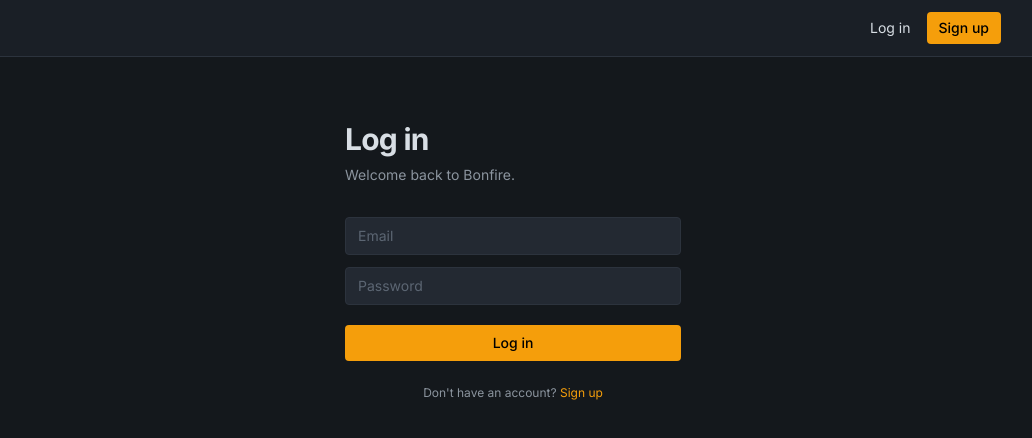
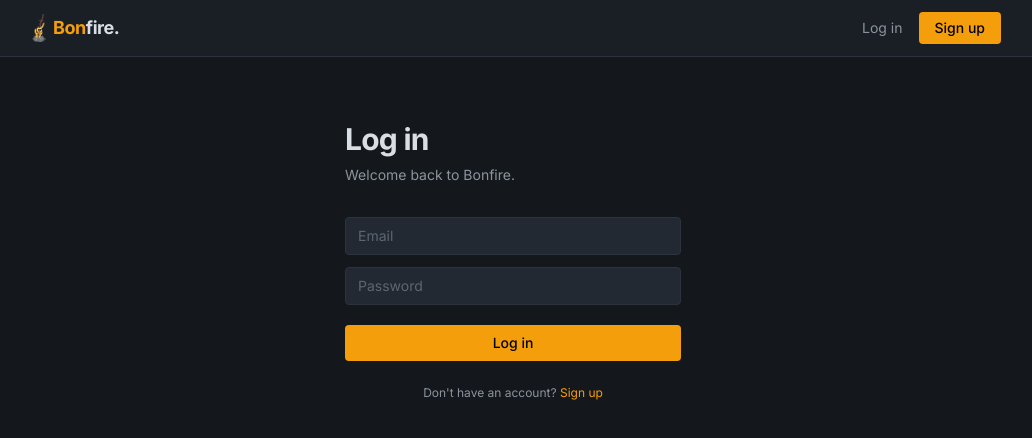
Before and after one commit to Stenca/game-backlog, a React (Vite) app in the folder frontend/: page /login in a window 1280 px wide. Shown: the top 438 px of the page, without its empty margins (127-1159 px from the left). Built offline with nearby package versions, Linux system fonts and the light colour scheme.

Commit message:
feat: home link in Header

```diff
--- a/frontend/src/components/Header.tsx
+++ b/frontend/src/components/Header.tsx
@@ -1,5 +1,6 @@
 import { Link, useNavigate } from "react-router-dom";
 import { useAuthStore } from "../stores/authStore";
+import bonfireImg from "../assets/bonfire.png";
 
 export default function Header() {
   const user = useAuthStore((s) => s.user);
@@ -13,21 +14,35 @@
 
   return (
     <header className="sticky top-0 z-20 border-b border-border bg-surface/95 backdrop-blur">
-      <div className="mx-auto flex max-w-5xl items-center px-6 py-3">
-        <nav className="ml-auto flex items-center gap-4">
+      <div className="mx-auto flex max-w-5xl items-center justify-between px-6 py-3">
+        <Link
+          to="/games"
+          className="flex shrink-0 items-center text-lg font-bold tracking-tight text-ink transition-colors hover:text-accent"
+        >
+          <img
+            src={bonfireImg}
+            alt=""
+            className="h-7 w-7 shrink-0 object-contain"
+          />
+          <span className="whitespace-nowrap">
+            <span className="text-accent">Bon</span>fire.
+          </span>
+        </Link>
+
+        {/* Right: Nav */}
+        <nav className="flex items-center gap-6">
           {user ? (
             <>
-              <span className="text-base">
+              <span className="text-sm text-ink-muted">
                 Welcome back,{" "}
-                <span className="font-medium text-accent">
-                  <Link
-                    to="/profile"
-                    className="text-sm transition-colors hover:text-ink"
-                  >
-                    {user.displayName || user.username}
-                  </Link>
-                </span>
+                <Link
+                  to="/profile"
+                  className="font-medium text-accent transition-colors hover:text-accent-hover hover:underline"
+                >
+                  {user.displayName || user.username}
+                </Link>
               </span>
+
               <button
                 onClick={handleLogout}
                 className="rounded border border-border px-3 py-1.5 text-sm text-ink-muted transition-colors hover:border-accent hover:text-accent"
@@ -36,20 +51,20 @@
               </button>
             </>
           ) : (
-            <>
+            <div className="flex items-center gap-4">
               <Link
                 to="/login"
-                className="text-sm transition-colors hover:text-accent"
+                className="text-sm text-ink-muted transition-colors hover:text-accent"
               >
                 Log in
               </Link>
               <Link
                 to="/register"
-                className="rounded bg-accent px-3 py-1.5 text-sm font-medium text-black transition-colors hover:bg-accent-hover"
+                className="rounded bg-accent px-4 py-1.5 text-sm font-medium text-black transition-colors hover:bg-accent-hover"
               >
                 Sign up
               </Link>
-            </>
+            </div>
           )}
         </nav>
       </div>
```
